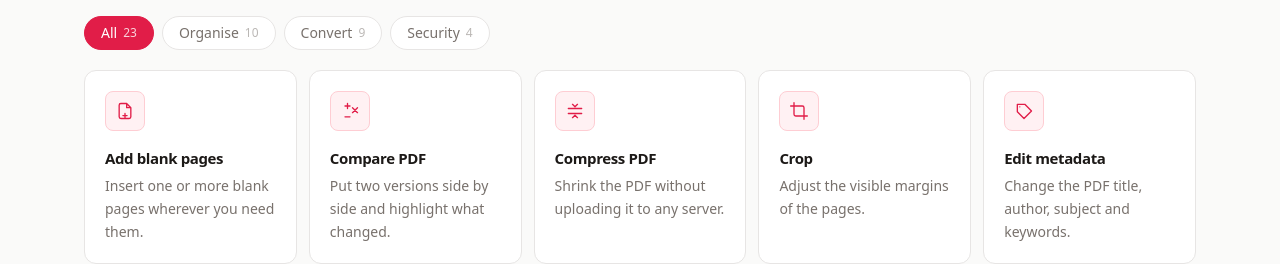
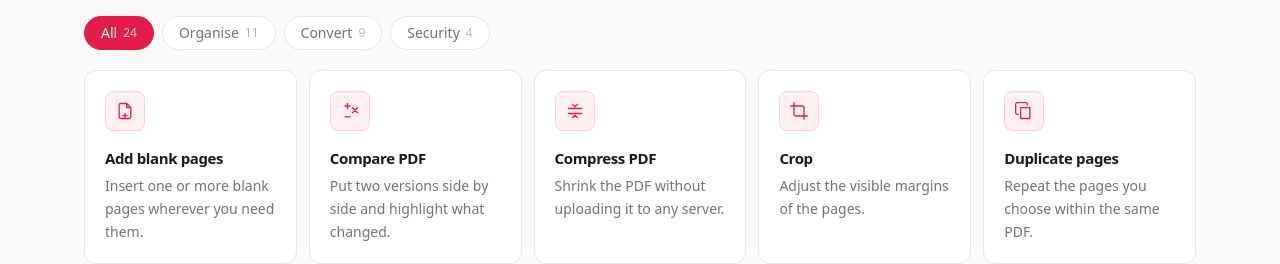
Before and after one commit to adgllorente/sofapdf, a React (Vite) app: page / in a window 1280 px wide. Shown: the part 560-824 px from the top of the page. Built offline with nearby package versions, Linux system fonts and the light colour scheme.

Commit message:
feat: add duplicate pages tool

```diff
--- a/src/components/Icon.tsx
+++ b/src/components/Icon.tsx
@@ -6,6 +6,7 @@ const PATHS = {
   merge: 'M8 3v5a4 4 0 0 0 4 4h8m0 0-3-3m3 3-3 3M4 21h4M4 17h4M4 13h2',
   split: 'M20 3h-4a4 4 0 0 0-4 4v10a4 4 0 0 0 4 4h4M12 12H3m0 0 3-3m-3 3 3 3',
   filePlus: 'M14 3H7a2 2 0 0 0-2 2v14a2 2 0 0 0 2 2h10a2 2 0 0 0 2-2V8zm0 0v5h5M12 15v5m-2.5-2.5h5',
+  copy: 'M8 8h11v13H8zM5 16H4a2 2 0 0 1-2-2V4a2 2 0 0 1 2-2h10a2 2 0 0 1 2 2v1',
   compress: 'M4 9h16M4 15h16M9 4l3 3 3-3M9 20l3-3 3 3',
   rotate: 'M21 12a9 9 0 1 1-3-6.7M21 4v5h-5',
   image: 'M3 5h18v14H3zM3 16l5-5 4 4 3-3 6 6',
--- a/src/i18n/locales/en.ts
+++ b/src/i18n/locales/en.ts
@@ -244,6 +244,7 @@ export const en: typeof es = {
     emptySelection: 'The page selection is empty.',
     noPage: 'Page {page} does not exist.',
     noPageOf: 'Page {page} does not exist: the document has {total}.',
+    invalidCopies: 'The number of copies must be an integer between 2 and 100.',
     exportPage: 'Page {page} could not be exported.',
     noImages: 'No image could be read.',
     emptyPassword: 'Enter a password.',
@@ -280,6 +281,7 @@ export const en: typeof es = {
     flattened: 'flattened',
     rotated: 'rotated',
     inserted: 'inserted',
+    duplicated: 'duplicated',
     repaired: 'repaired',
     protected: 'protected',
     unlocked: 'unlocked',
@@ -363,6 +365,20 @@ export const en: typeof es = {
           label: 'Orientation',
           choices: { portrait: 'Portrait', landscape: 'Landscape' },
         },
+      },
+    },
+    duplicate: {
+      name: 'Duplicate pages',
+      short: 'Repeat the pages you choose within the same PDF.',
+      description:
+        'Duplicates a page selection as many times as you specify. The rest of the document keeps its order, size and orientation.',
+      action: 'Duplicate pages',
+      options: {
+        pages: {
+          label: 'Pages',
+          help: 'Use comma-separated ranges, for example: 1-3, 5, 9-.',
+        },
+        copies: { label: 'Number of copies' },
       },
     },
     rotate: {
--- a/src/i18n/locales/es.ts
+++ b/src/i18n/locales/es.ts
@@ -248,6 +248,7 @@ export const es = {
     emptySelection: 'La selección de páginas está vacía.',
     noPage: 'La página {page} no existe.',
     noPageOf: 'La página {page} no existe: el documento tiene {total}.',
+    invalidCopies: 'El número de copias debe ser un entero entre 2 y 100.',
     exportPage: 'No se pudo exportar la página {page}.',
     noImages: 'No se pudo leer ninguna imagen.',
     emptyPassword: 'Escribe una contraseña.',
@@ -285,6 +286,7 @@ export const es = {
     flattened: 'aplanado',
     rotated: 'rotado',
     inserted: 'insertado',
+    duplicated: 'duplicado',
     repaired: 'reparado',
     protected: 'protegido',
     unlocked: 'sin-contraseña',
@@ -368,6 +370,20 @@ export const es = {
           label: 'Orientación',
           choices: { portrait: 'Vertical', landscape: 'Horizontal' },
         },
+      },
+    },
+    duplicate: {
+      name: 'Duplicar páginas',
+      short: 'Repite las páginas que elijas dentro del mismo PDF.',
+      description:
+        'Duplica una selección de páginas tantas veces como indiques. El resto del documento conserva su orden, tamaño y orientación.',
+      action: 'Duplicar páginas',
+      options: {
+        pages: {
+          label: 'Páginas',
+          help: 'Usa rangos separados por comas, por ejemplo: 1-3, 5, 9-.',
+        },
+        copies: { label: 'Número de copias' },
       },
     },
     rotate: {
--- /dev/null
+++ b/src/tools/impl/duplicate.ts
@@ -0,0 +1,38 @@
+import { PDFDocument } from 'pdf-lib'
+import { fmt, t } from '@/i18n'
+import { toBlob } from '@/lib/files'
+import { baseName, parsePageList } from '@/lib/pages'
+import type { ToolRun } from '@/tools/types'
+
+export const run: ToolRun = async (files, values, ctx) => {
+  const [file] = files
+  const copies = Number(values.copies)
+  if (!Number.isInteger(copies) || copies < 2 || copies > 100) {
+    throw new Error(t.errors.invalidCopies)
+  }
+
+  const source = await PDFDocument.load(await file.arrayBuffer(), { ignoreEncryption: true })
+  const pageCount = source.getPageCount()
+  const selected = new Set(parsePageList(String(values.pages), pageCount))
+  const target = await PDFDocument.create()
+  const sourceIndices: number[] = []
+  for (let index = 0; index < pageCount; index++) {
+    const repetitions = selected.has(index) ? copies : 1
+    for (let copy = 0; copy < repetitions; copy++) sourceIndices.push(index)
+  }
+  const pages = await target.copyPages(source, sourceIndices)
+
+  for (const [index, page] of pages.entries()) {
+    target.addPage(page)
+    if (index === pages.length - 1 || sourceIndices[index] !== sourceIndices[index + 1]) {
+      ctx.onProgress((sourceIndices[index] + 1) / pageCount, fmt(t.progress.page, { n: sourceIndices[index] + 1 }))
+    }
+  }
+
+  return [
+    {
+      name: `${baseName(file.name)}-${t.filenames.duplicated}.pdf`,
+      blob: toBlob(await target.save()),
+    },
+  ]
+}
--- a/src/tools/registry.ts
+++ b/src/tools/registry.ts
@@ -64,6 +64,21 @@ export const TOOLS: Tool[] = [
       { key: 'orientation', type: 'select', default: 'portrait', choices: ['portrait', 'landscape'] },
     ],
     load: () => import('./impl/insert').then((m) => m.run),
+  },
+  {
+    slug: 'duplicate',
+    icon: 'copy',
+    category: 'paginas',
+    status: 'ready',
+    ...PDF,
+    multiple: false,
+    minFiles: 1,
+    workflow: true,
+    options: [
+      { key: 'pages', type: 'text', default: '1-', placeholder: '1-3, 5, 9-' },
+      { key: 'copies', type: 'number', default: 2, min: 2, max: 100 },
+    ],
+    load: () => import('./impl/duplicate').then((m) => m.run),
   },
   {
     slug: 'rotate',
--- a/src/tools/types.ts
+++ b/src/tools/types.ts
@@ -56,6 +56,7 @@ export type ToolSlug =
   | 'merge'
   | 'split'
   | 'insert'
+  | 'duplicate'
   | 'rotate'
   | 'organize'
   | 'jpg-to-pdf'
```
